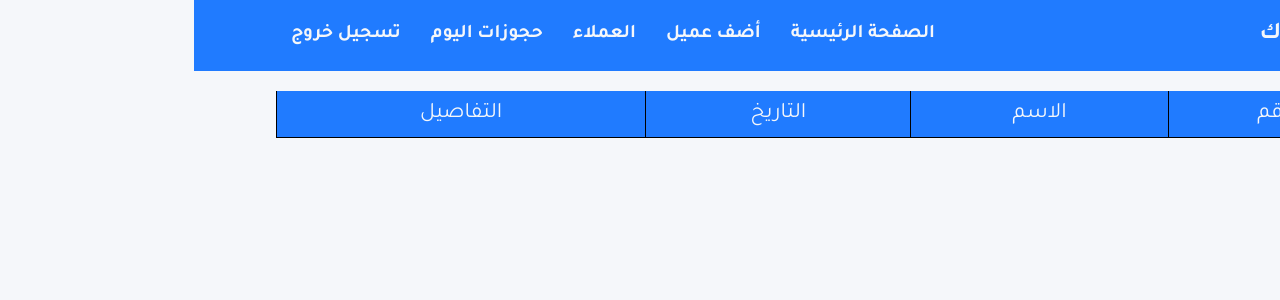
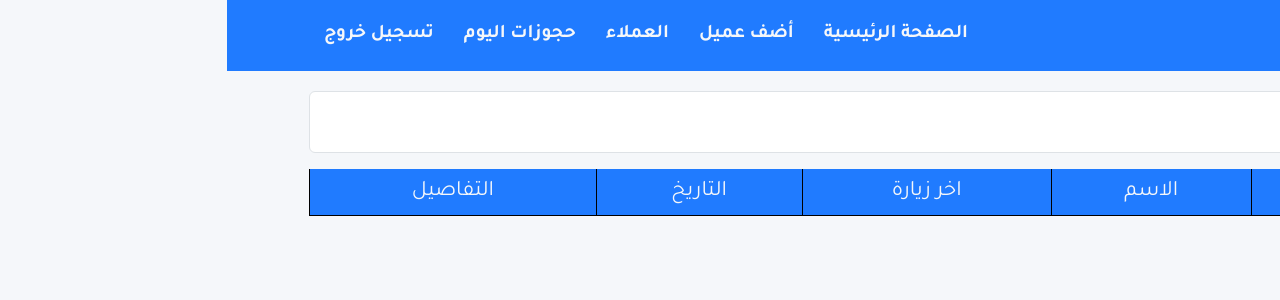
Before and after one commit to abdullah-sameh/dr-bilal, a React (Create React App) app: page /today-book in a window 1280 px wide. Shown: the top 300 px of the page. Built offline with nearby package versions, Linux system fonts and the light colour scheme; no server answers.

Commit message:
today page

```diff
--- a/src/App.css
+++ b/src/App.css
@@ -12,11 +12,16 @@
   --transition-time: 0.2s;
   --font: "Tajawal", sans-serif;
 }
+select:focus {
+  box-shadow: none !important;
+}
 
-/* :is(input, a, ul, li) {
-  all: initial;
-} */
-
+:is(select):hover {
+  cursor: pointer;
+}
+[type='time'] {
+  display: flex;
+}
 a {
   user-select: none;
 }
--- a/src/containers/today/Today.jsx
+++ b/src/containers/today/Today.jsx
@@ -1,22 +1,70 @@
+import { useState } from "react"
 import Navbar from "../../components/navbar/Navbar"
 import "./today.css"
 
 export default function Today() {
+  const [time, setTime] = useState("الكل")
+
   return (
     <>
       <Navbar />
       <div className="container today">
+        <select
+          class="form-select mb-3 fs-2"
+          aria-label="Default select example"
+          onChange={(e) => setTime(e.target.value)}
+          value={time}
+        >
+          <option value="الكل">الكل</option>
+          <option value="اليوم">اليوم</option>
+          <option value="الاسبوع">الاسبوع</option>
+          <option value="الشهر">الشهر</option>
+        </select>
+
         <table className="today-table data-table">
           <thead>
             <tr>
               <td>الرقم</td>
               <td>الاسم</td>
+              <td>اخر زيارة</td>
               <td>التاريخ</td>
               <td>التفاصيل</td>
             </tr>
           </thead>
           <tbody>
-
+            {/* <tr key={patient?.id}>
+              <td>{patient?.data?.code}</td>
+              <td>{patient?.data?.name}</td>
+              <td>
+                {patient?.data?.previousVisits.length === 0
+                  ? "----"
+                  : patient?.data?.previousVisits[
+                      patient?.data?.previousVisits.length - 1
+                    ].reason}
+              </td>
+              <td>
+                {patient?.data?.previousVisits.length === 0
+                  ? "----"
+                  : patient?.data?.previousVisits[
+                      patient?.data?.previousVisits.length - 1
+                    ].visitDate}
+              </td>
+              <td>
+                <Link to={`./${patient?.id}`}>تفاصيل</Link>
+                <button
+                  onClick={() => deletePatient(patient?.id)}
+                  className="delete"
+                >
+                  حذف
+                </button>
+                <button
+                  onClick={() => }
+                  className="attend"
+                >
+                  حضر
+                </button>
+              </td>
+            </tr> */}
           </tbody>
         </table>
       </div>
```
